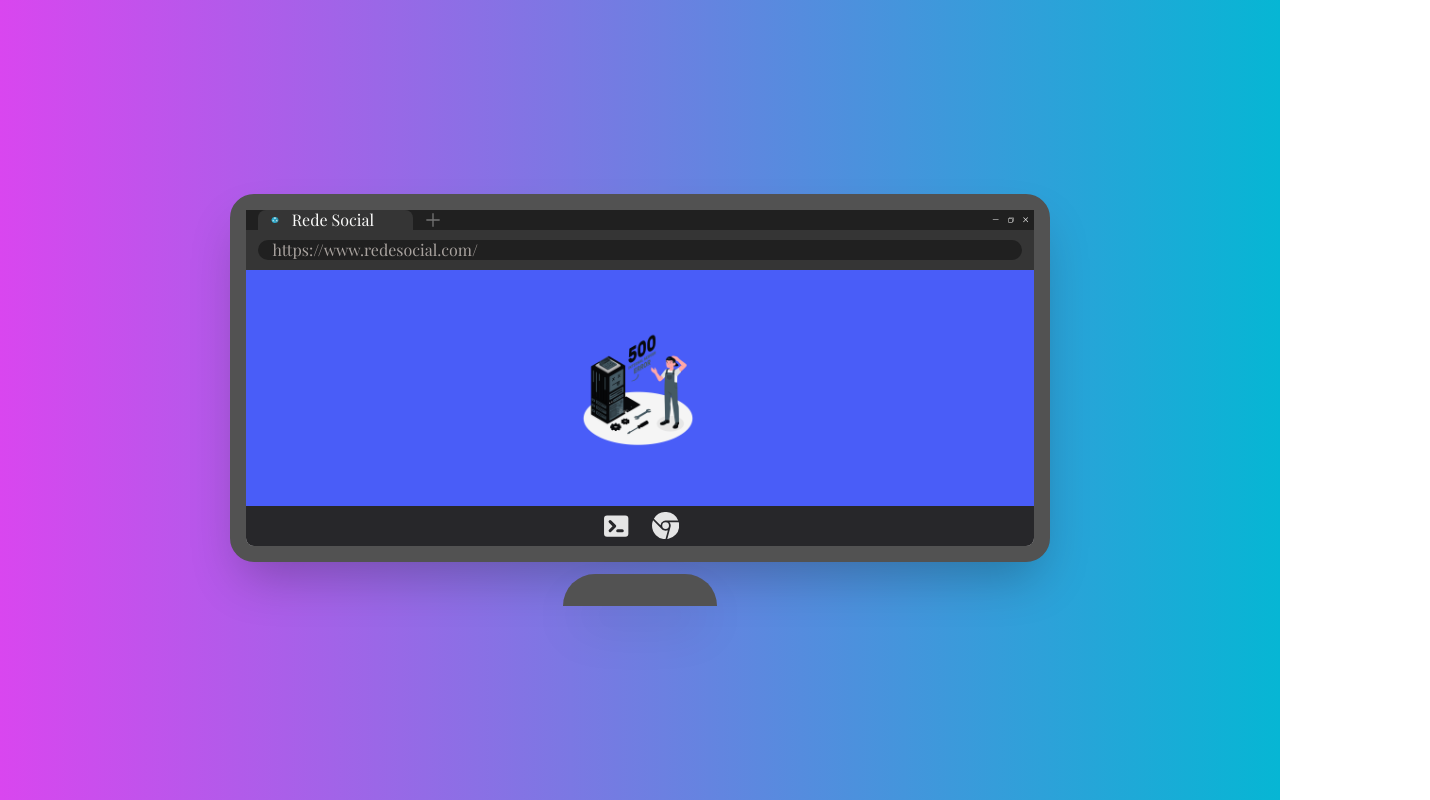
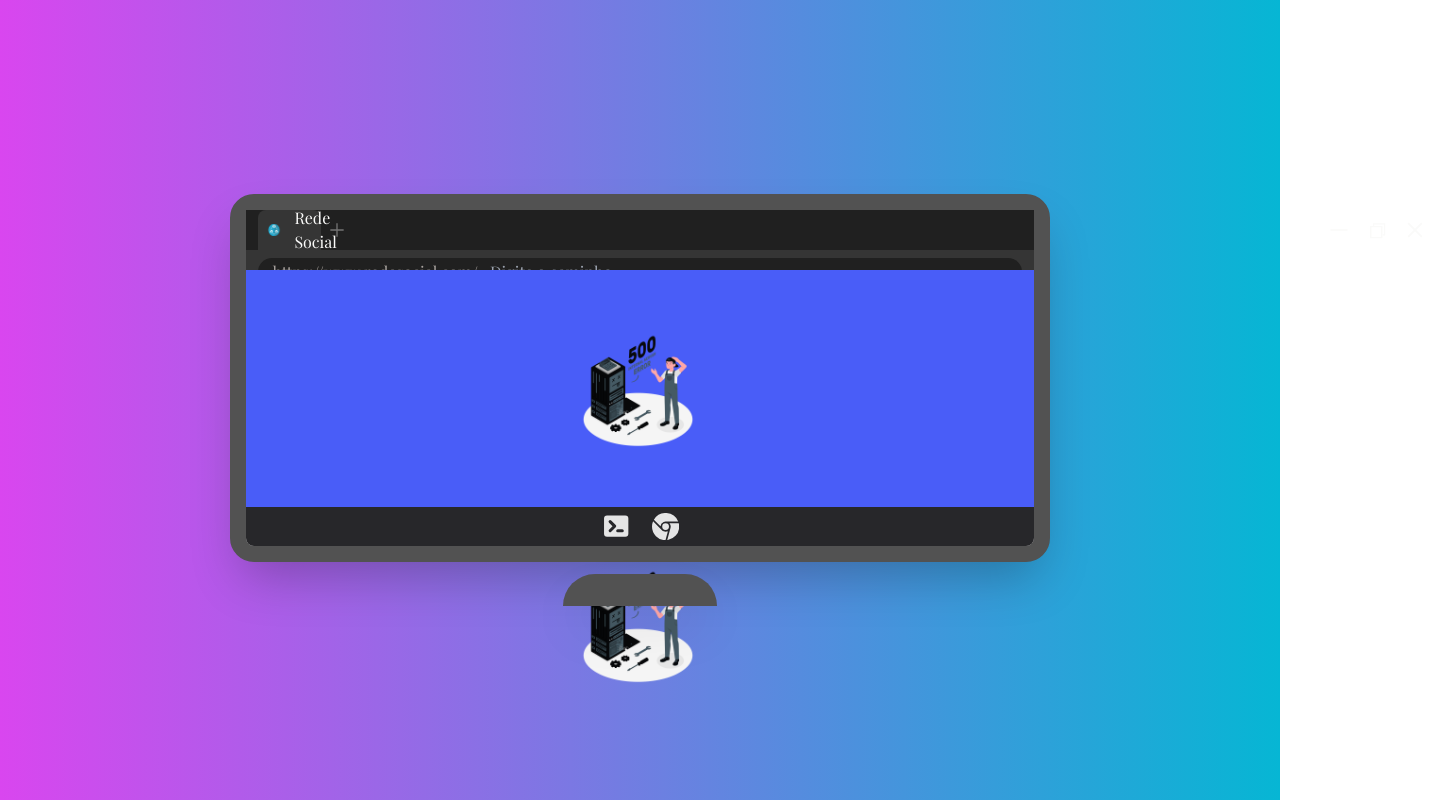
Before and after one commit to ArthurNobrega1/dns-game, a React (Vite) app: page / in a window 1280 px wide. Shown: the whole page, 1430 px wide, since content can reach past the window. Built offline with nearby package versions, Linux system fonts and the light colour scheme; a web font is replaced by a local one.

Commit message:
ADD: Erro Mensage

```diff
--- a/src/components/Monitor.tsx
+++ b/src/components/Monitor.tsx
@@ -1,3 +1,4 @@
+
 import { useState } from 'react'
 import SocialMedia from './apps/SocialMedia'
 import TaskBar from './TaskBar'
--- a/src/components/ScreenSocialMedia.tsx
+++ b/src/components/ScreenSocialMedia.tsx
@@ -1,10 +1,11 @@
-interface Props {
-    contentScreen: JSX.Element
-}
+import { useState } from "react"
+import ErroMensagem from "./ErroMensage"
 
-export default function ScreenSocialMedia({ contentScreen }: Props) {
+export default function ScreenSocialMedia() {
+    const [contentScreen, setContentScreen] = useState(<ErroMensagem/>)
     return (
         <div className='flex-1 bg-[#495df8]'>
+            {contentScreen}
             {contentScreen}
         </div>
     )
--- a/src/components/SearchBar.tsx
+++ b/src/components/SearchBar.tsx
@@ -2,62 +2,76 @@ import { AiOutlineClose } from "react-icons/ai";
 import { AiOutlineLine } from "react-icons/ai";
 import { VscChromeRestore } from "react-icons/vsc";
 import { GrAdd } from "react-icons/gr";
-import ErroMensagem from "./ErroMensage";
+import toast from "react-hot-toast";
+import React, { useState } from "react";
 
-interface Props {
-    setContentScreen: React.Dispatch<React.SetStateAction<JSX.Element>>
-}
+const showInfoToast = (message: string) => {
 
-export default function SearchBar({ setContentScreen }: Props) {
-    const url = 'https://www.redesocial.com/'
-    const handlleSubmit = (event: React.KeyboardEvent<HTMLInputElement>) => {
-        if (event.key === 'Enter') {
-            const path = event.target as HTMLInputElement
-            if (path.value === '' || path.value === 'home') {
-                setContentScreen(<ErroMensagem />)
-            } else {
-                setContentScreen(<p>Teste</p>)
-            }
+    toast(message, {
+        icon: "ℹ️",
+        style: {
+            background: "#1E40AF",
+            color: "#FFFFFF",
+        },
+    });
+};
+
+export default function SearchBar() {
+    const [inputValue, setInputValue] = useState('');
+
+    const handleInputSubmit = (e: React.FormEvent) => {
+        e.preventDefault(); // Previne o comportamento padrão de recarregar a página
+
+        // Verifica o valor do input
+        if (inputValue.trim() === '/socialProfile') {
+            showInfoToast('Você acertou o caminho!');
+
+            setInputValue(''); // Limpa o input após o sucesso
+        } else {
+            showInfoToast('Caminho incorreto. Tente novamente!');
         }
-    }
+    };
 
     return (
         <div className="h-[18%] flex flex-col bg-[#202020]">
-            <div className="flex relative items-center h-2/6 bg-[#202020] text-stone-50 pl-3">
-                <div className="flex items-center bg-[#353535] w-[20%] max-md:w-[35%] h-[100%] rounded-tl-lg max-md:rounded-tl-md rounded-tr-lg max-md:rounded-tr-md rounded-br-[-25px]">
+            <div className="flex justify-between items-center h-[40px] bg-[#202020] text-stone-50 px-3">
+                <div className="flex items-center bg-[#353535] w-[20%] h-[100%] rounded-tl-lg rounded-tr-lg rounded-br-[-25px]">
                     <img
                         src="/image/images-removebg-preview.png"
                         alt="Logo da Rede Social"
-                        className="w-[6%] mx-3 max-md:mr-1"
+                        className="w-[1rem] mr-3 ml-2"
                     />
                     <p className="text-1 max-lg:text-[0.4rem] w-fit">Rede Social</p>
                 </div>
-                <div className="ml-3 max-md:ml-1">
-                    <GrAdd className="text-neutral-500 h-4 max-md:h-2" />
+                <div className="mr-[979px] ml-2">
+                    <GrAdd className="text-neutral-500" />
                 </div>
-                <div className="flex absolute right-0 *:size-[1.2vw] *:max-lg:size-[2vw] *:max-md:size-[4vw]">
+                <div className="flex space-x-2">
                     <AiOutlineLine
-                        className="hover:bg-[#353535] hover:text-black  p-1 rounded-md"
+                        className="hover:bg-[#353535] hover:text-black w-[30px] h-[30px] p-1 rounded-md"
                     />
                     <VscChromeRestore
-                        className="hover:bg-[#353535] hover:text-black  p-1 rounded-md"
+                        className="hover:bg-[#353535] hover:text-black w-[30px] h-[30px] p-1 rounded-md"
                     />
                     <AiOutlineClose
-                        className="hover:bg-red-700 p-1 rounded-md"
-                    />
-                </div>
-
-            </div>
-            <div className="flex items-center h-4/6 bg-[#353535] text-stone-50 px-3 py-2 max-md:py-1 max-lg:text-[.6rem] max-md:text-[0.4rem]">
-                <div className="flex w-full h-5/6 items-center bg-[#202020] rounded-3xl px-3 border-2 border-transparent hover:bg-[#262626] focus-within:border-blue-500">
-                    <p className="text-stone-400 mr-1">{url}</p>
-                    <input
-                        type="text"
-                        className="flex-1 bg-transparent outline-none text-stone-400"
-                        onKeyDown={handlleSubmit}
+                        className="hover:bg-red-700 w-[30px] h-[30px] p-1 rounded-md"
                     />
                 </div>
             </div>
+            <div className="flex items-center bg-[#353535] text-stone-50 px-3 py-2">
+                <div className="flex w-full items-center h-[28px] bg-[#202020] rounded-[55px] px-3 border-2 border-transparent hover:bg-[#262626] focus-within:border-blue-500">
+                    <p className="text-stone-400 mr-3">https://www.redesocial.com/</p>
+                    <form onSubmit={handleInputSubmit} className="flex-1">
+                        <input
+                            type="text"
+                            value={inputValue}
+                            onChange={(e) => setInputValue(e.target.value)}
+                            placeholder="Digite o caminho..."
+                            className="flex-1 bg-transparent outline-none  text-stone-400"
+                        />
+                    </form>
+                </div>
+            </div>
         </div>
-    )
+    );
 }
--- a/src/components/TaskBar.tsx
+++ b/src/components/TaskBar.tsx
@@ -20,6 +20,7 @@ export default function TaskBar({setApp}: Props) {
   const handlleChangeApp = (context: 'terminal' | 'socialMedia') => {
     setApp(context)
     if (context === 'terminal') showInfoToast('Escreva help para conhecer os comandos')
+    else if (context === 'socialMedia') showInfoToast('Sabia que o DNS é como o catálogo telefônico da internet? Ele traduz nomes de domínio (como <strong>www.exemplo.com</strong>) em endereços IP que os servidores entendem. Se o DNS falhar, o site pode não ser encontrado! ')
   }
 
   return (
--- /dev/null
+++ b/src/components/TipSocialMedia.tsx
@@ -0,0 +1,89 @@
+import React, { useState } from 'react';
+import ErroMensage from './ErroMensage'; // Importe o componente de mensagem de erro
+
+const TipSocialMedia = () => {
+    const [showHint, setShowHint] = useState(false);
+    const [errorMessage, setErrorMessage] = useState('');
+    const [attempts, setAttempts] = useState(0);
+    const [inputValue, setInputValue] = useState('');
+    const [isLoading, setIsLoading] = useState(false); // Estado para controle de loading
+
+    // Função para verificar o input do jogador
+    const handleInputSubmit = (e: React.FormEvent) => {
+        e.preventDefault();  // Previne o comportamento padrão de recarregar a página
+        setIsLoading(true);  // Ativa o loading
+
+        // Simula uma verificação assíncrona
+        setTimeout(() => {
+            setAttempts(attempts + 1);
+
+            if (inputValue === '/socialProfile') {
+                alert('Você acertou! Continue!');
+                setErrorMessage('');  // Limpa qualquer mensagem de erro anterior
+                setShowHint(false);   // Limpa a dica
+            } else {
+                setErrorMessage('Caminho incorreto. Tente novamente!');
+                setShowHint(true);  // Mostra a dica após uma tentativa errada
+            }
+            setInputValue('');  // Limpa o campo de input
+            setIsLoading(false); // Desativa o loading
+        }, 1000); // Simula 1 segundo de verificação
+    };
+
+    // Função para exibir a dica
+    const handleShowHint = () => {
+        setShowHint(true);
+    };
+
+    return (
+        <div className="p-8 bg-gray-100 h-screen">
+            <h1 className="text-3xl font-bold text-center mb-6">DNS Path Puzzle</h1>
+            <p className="text-lg text-center mb-4">Tente resolver o quebra-cabeça digitando o caminho correto.</p>
+
+            <form onSubmit={handleInputSubmit} className="flex justify-center mb-4">
+                <input
+                    type="text"
+                    value={inputValue}
+                    onChange={(e) => setInputValue(e.target.value)}
+                    placeholder="Digite o caminho..."
+                    className="border px-4 py-2 rounded-md mr-2"
+                />
+                <button type="submit" className="bg-blue-500 text-white px-4 py-2 rounded-md hover:bg-blue-700">
+                    Submeter
+                </button>
+            </form>
+
+            {/* Exibe o GIF de loading enquanto verifica */}
+            {isLoading && (
+                <div className="text-center">
+                    <img src="URL_DO_SEU_GIF_DE_LOADING" alt="Loading..." className="mx-auto" />
+                </div>
+            )}
+
+            {/* Mensagem de erro se o jogador escolher o caminho errado */}
+            {errorMessage && <ErroMensage  />}
+
+            {/* Botão para mostrar a dica */}
+            <div className="text-center mt-6">
+                <button onClick={handleShowHint} className="bg-yellow-500 text-white px-4 py-2 rounded-md hover:bg-yellow-700">
+                    Pedir Dica
+                </button>
+            </div>
+
+            {/* Dica oculta, exibida quando o jogador pedir ou após várias tentativas */}
+            {showHint && (
+                <div className="bg-gray-200 border border-gray-400 text-gray-800 px-4 py-3 rounded mt-4">
+                    <strong>Hint:</strong>
+                    <p className="mt-2">
+                        When you type a website like <em>www.example.com</em> into your browser, something happens behind the scenes.
+                        It's like asking for directions to a place — but instead of getting street names, you're given a series of numbers, almost like a secret code.
+                        These numbers help your browser find the exact location on the internet where that website lives.
+                        What is this system that translates names into numbers? Maybe this is the key to solving our DNS path puzzle...
+                    </p>
+                </div>
+            )}
+        </div>
+    );
+};
+
+export default TipSocialMedia;
```
